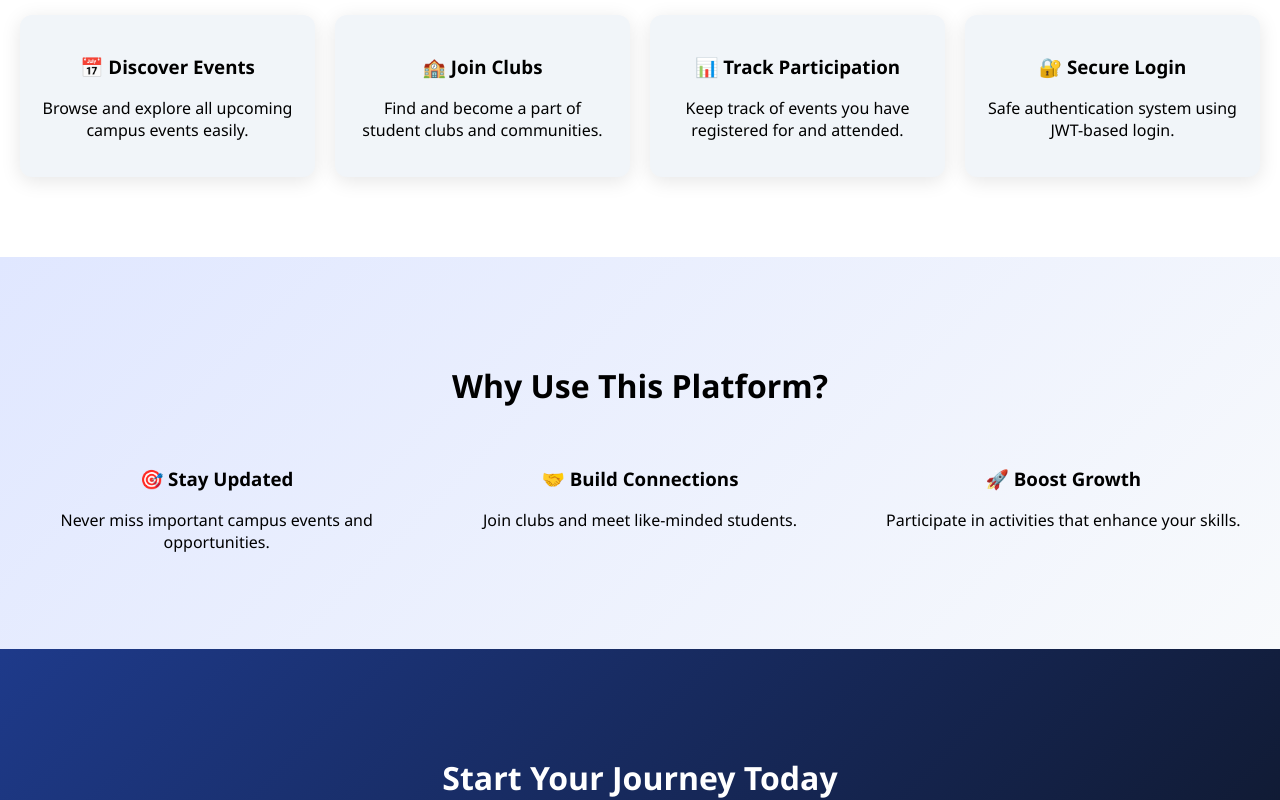
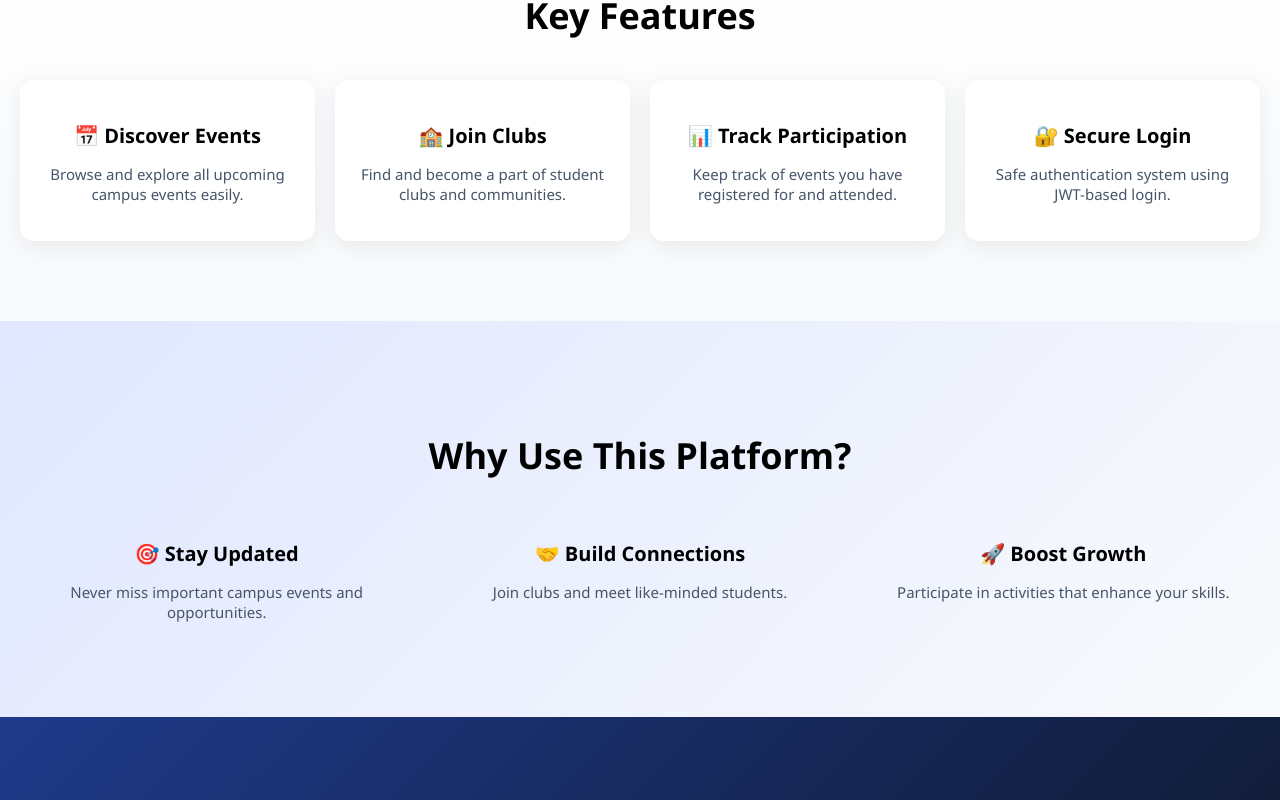
Before and after one commit to bhavyabhardwaj001/student-activity-hub, a React app in the folder frontend/: page / in a window 1280 px wide. Shown: the part 1280-2080 px from the top of the page. Built offline with nearby package versions, Linux system fonts and the light colour scheme; the HTML template or start-up script is replaced by a standard one.

Commit message:
improve typography and add depth to sections and cards

```diff
--- a/frontend/src/pages/Home.jsx
+++ b/frontend/src/pages/Home.jsx
@@ -72,8 +72,12 @@ function Home() {
               e.currentTarget.style.boxShadow = "0 4px 20px rgba(0,0,0,0.1)";
             }}
           >
-            <h3>📅 Discover Events</h3>
-            <p>Browse and explore all upcoming campus events easily.</p>
+            <h3 style={{ fontSize: "20px", marginBottom: "10px" }}>
+              📅 Discover Events
+            </h3>
+            <p style={{ fontSize: "15px", color: "#475569" }}>
+              Browse and explore all upcoming campus events easily.
+            </p>
           </div>
 
           <div
@@ -87,8 +91,12 @@ function Home() {
               e.currentTarget.style.boxShadow = "0 4px 20px rgba(0,0,0,0.1)";
             }}
           >
-            <h3>🏫 Join Clubs</h3>
-            <p>Find and become a part of student clubs and communities.</p>
+            <h3 style={{ fontSize: "20px", marginBottom: "10px" }}>
+              🏫 Join Clubs
+            </h3>
+            <p style={{ fontSize: "15px", color: "#475569" }}>
+              Find and become a part of student clubs and communities.
+            </p>
           </div>
 
           <div
@@ -102,8 +110,12 @@ function Home() {
               e.currentTarget.style.boxShadow = "0 4px 20px rgba(0,0,0,0.1)";
             }}
           >
-            <h3>📊 Track Participation</h3>
-            <p>Keep track of events you have registered for and attended.</p>
+            <h3 style={{ fontSize: "20px", marginBottom: "10px" }}>
+              📊 Track Participation
+            </h3>
+            <p style={{ fontSize: "15px", color: "#475569" }}>
+              Keep track of events you have registered for and attended.
+            </p>
           </div>
 
           <div
@@ -117,8 +129,12 @@ function Home() {
               e.currentTarget.style.boxShadow = "0 4px 20px rgba(0,0,0,0.1)";
             }}
           >
-            <h3>🔐 Secure Login</h3>
-            <p>Safe authentication system using JWT-based login.</p>
+            <h3 style={{ fontSize: "20px", marginBottom: "10px" }}>
+              🔐 Secure Login
+            </h3>
+            <p style={{ fontSize: "15px", color: "#475569" }}>
+              Safe authentication system using JWT-based login.
+            </p>
           </div>
         </div>
       </div>
@@ -128,18 +144,30 @@ function Home() {
 
         <div style={styles.whyGrid}>
           <div data-aos="fade-up">
-            <h3>🎯 Stay Updated</h3>
-            <p>Never miss important campus events and opportunities.</p>
+            <h3 style={{ fontSize: "20px", marginBottom: "10px" }}>
+              🎯 Stay Updated
+            </h3>
+            <p style={{ fontSize: "15px", color: "#475569" }}>
+              Never miss important campus events and opportunities.
+            </p>
           </div>
 
           <div data-aos="fade-up" data-aos-delay="100">
-            <h3>🤝 Build Connections</h3>
-            <p>Join clubs and meet like-minded students.</p>
+            <h3 style={{ fontSize: "20px", marginBottom: "10px" }}>
+              🤝 Build Connections
+            </h3>
+            <p style={{ fontSize: "15px", color: "#475569" }}>
+              Join clubs and meet like-minded students.
+            </p>
           </div>
 
           <div data-aos="fade-up" data-aos-delay="200">
-            <h3>🚀 Boost Growth</h3>
-            <p>Participate in activities that enhance your skills.</p>
+            <h3 style={{ fontSize: "20px", marginBottom: "10px" }}>
+              🚀 Boost Growth
+            </h3>
+            <p style={{ fontSize: "15px", color: "#475569" }}>
+              Participate in activities that enhance your skills.
+            </p>
           </div>
         </div>
       </div>
@@ -192,13 +220,13 @@ const styles = {
   },
 
   title: {
-    fontSize: "52px",
+    fontSize: "60px",
     fontWeight: "700",
     marginBottom: "20px",
   },
 
   subtitle: {
-    fontSize: "18px",
+    fontSize: "20px",
     marginBottom: "30px",
     color: "#c7d2fe",
   },
@@ -235,10 +263,11 @@ const styles = {
     padding: "80px 20px",
     textAlign: "center",
     backgroundColor: "#f8fafc",
+    borderTop: "1px solid #e2e8f0",
   },
 
   sectionTitle: {
-    fontSize: "32px",
+    fontSize: "36px",
     fontWeight: "600",
     marginBottom: "20px",
   },
@@ -246,14 +275,14 @@ const styles = {
   sectionText: {
     maxWidth: "700px",
     margin: "0 auto",
-    fontSize: "16px",
+    fontSize: "18px",
     color: "#475569",
-    lineHeight: "1.6",
+    lineHeight: "1.7",
   },
   featuresSection: {
     padding: "80px 20px",
     textAlign: "center",
-    backgroundColor: "white",
+    background: "linear-gradient(180deg, #ffffff, #f8fafc)",
   },
 
   featuresGrid: {
@@ -264,10 +293,10 @@ const styles = {
   },
 
   featureCard: {
-    padding: "20px",
-    borderRadius: "12px",
-    background: "#f1f5f9",
-    boxShadow: "0 4px 20px rgba(0,0,0,0.1)",
+    padding: "22px",
+    borderRadius: "14px",
+    background: "white",
+    boxShadow: "0 6px 25px rgba(0,0,0,0.08)",
     transition: "all 0.3s ease",
     cursor: "pointer",
   },
@@ -296,7 +325,7 @@ const styles = {
   },
 
   ctaTitle: {
-    fontSize: "32px",
+    fontSize: "36px",
     marginBottom: "15px",
   },
 
```
